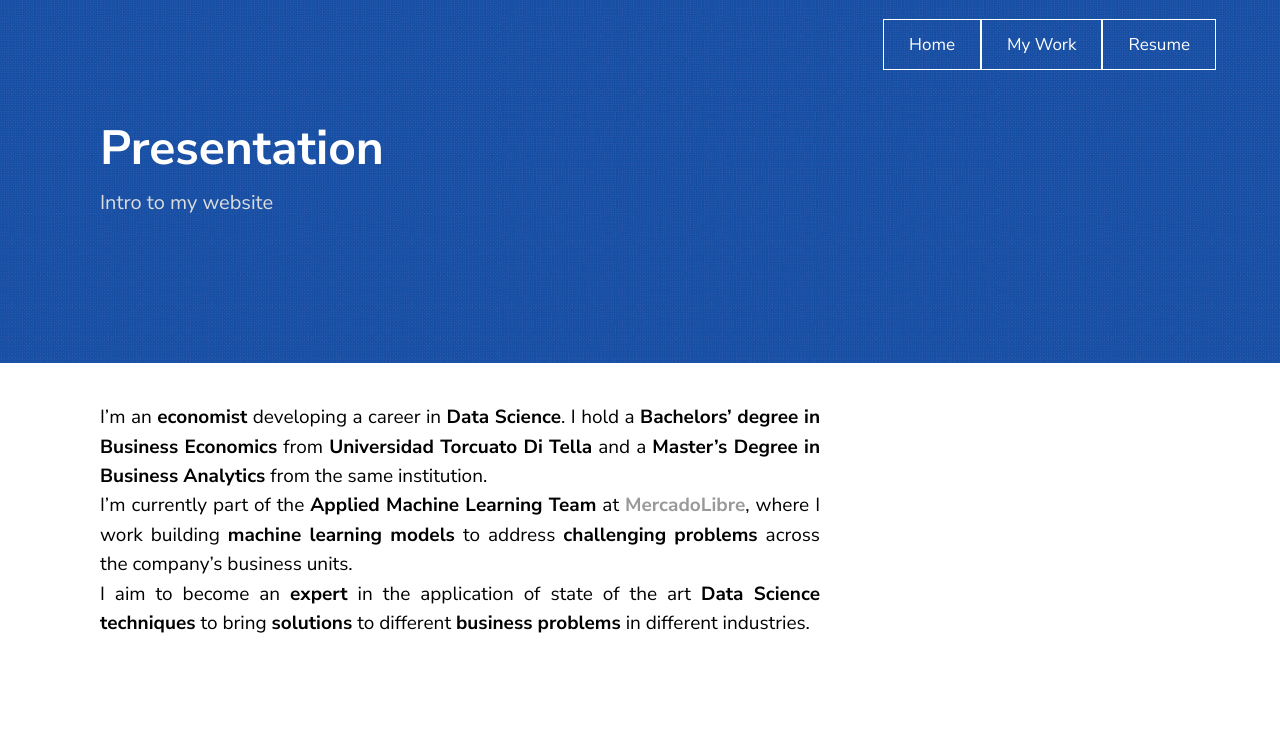
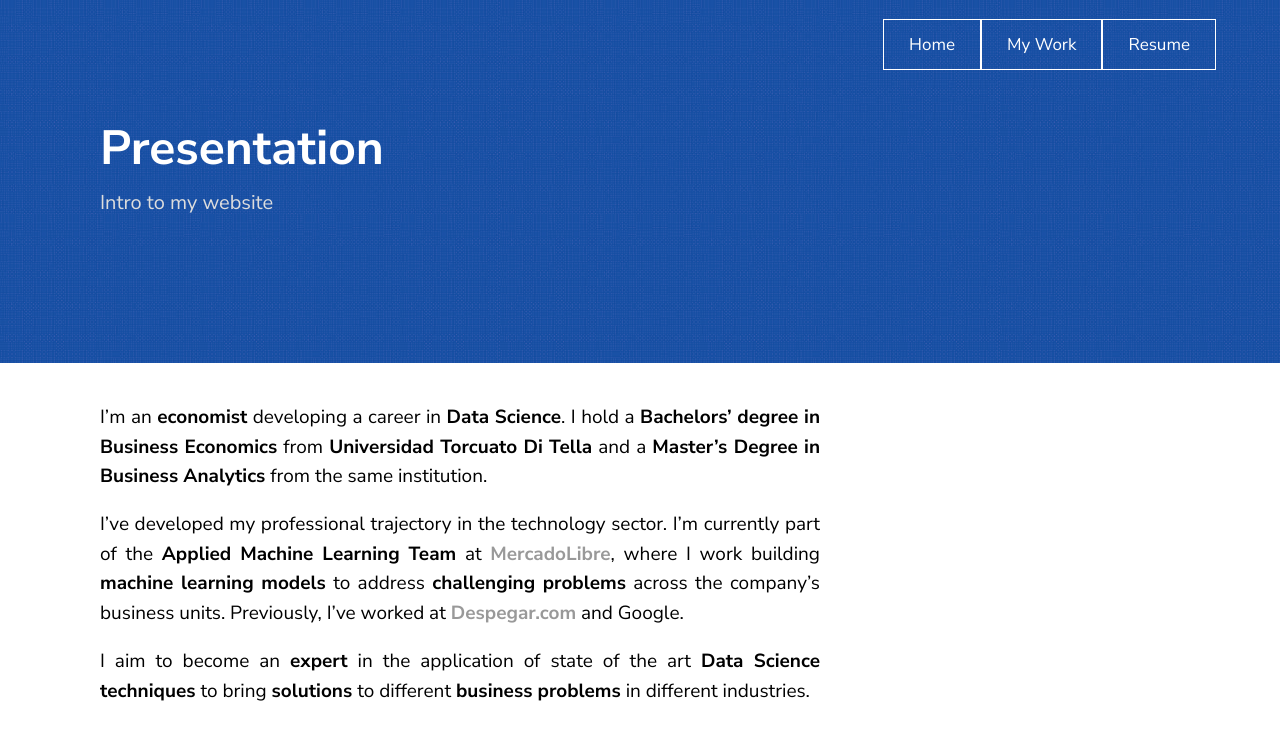
Before and after one commit to josedallavia/josedallavia.github.io, a Jekyll site: the page built from _posts/2019-06-30-presentation-post.markdown, in a window 1280 px wide. Shown: the top 740 px of the page. Built offline with Jekyll 4.4.1, drawn with Linux system fonts in a browser that asks for light colours.

Commit message:
updated about me

```diff
--- a/_posts/2019-06-30-presentation-post.markdown
+++ b/_posts/2019-06-30-presentation-post.markdown
@@ -9,9 +9,13 @@ categories: Javascript NodeJS
 I'm an **economist** developing a career in **Data Science**.
 I hold a **Bachelors' degree in Business Economics** from **Universidad Torcuato Di Tella** and
 a **Master's Degree in Business Analytics** from the same institution.
-I'm currently part of the **Applied Machine Learning Team** at **[MercadoLibre](www.mercadolibre.com)**,
+
+I've developed my professional trajectory in the technology sector.
+I'm currently part of the **Applied Machine Learning Team** at **[MercadoLibre](https://investor.mercadolibre.com/investor-relations)**,
 where I work building **machine learning models** to address **challenging problems**
-across the company's business units.
+across the company's business units. Previously, I've worked at **[Despegar.com](https://investor.despegar.com/home/default.aspx)** and Google.
+
+
 I aim to become an **expert** in the application of state of the art **Data Science techniques**
 to bring **solutions** to different **business problems** in different industries.
 <style>
```
